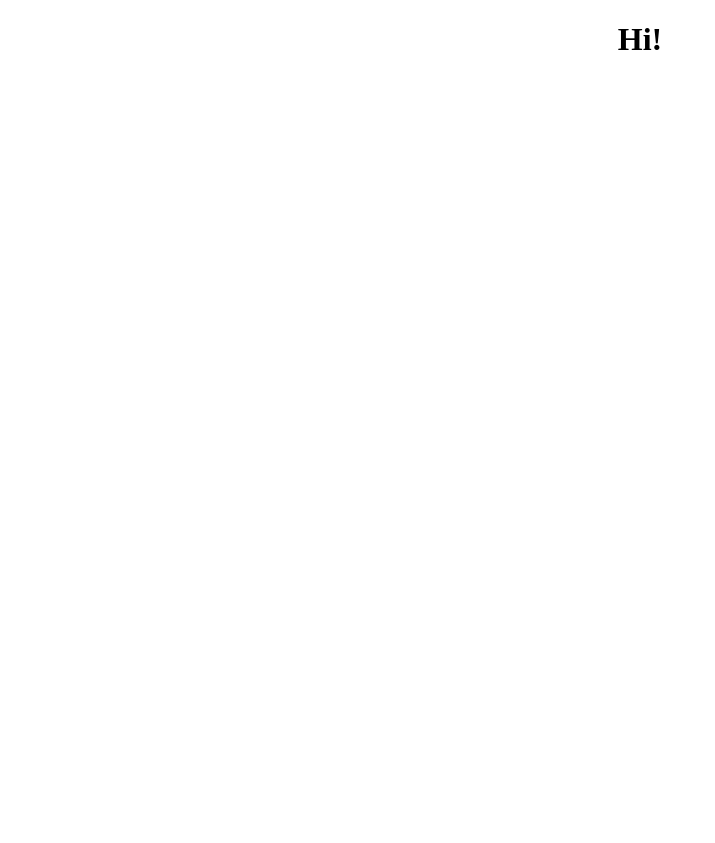
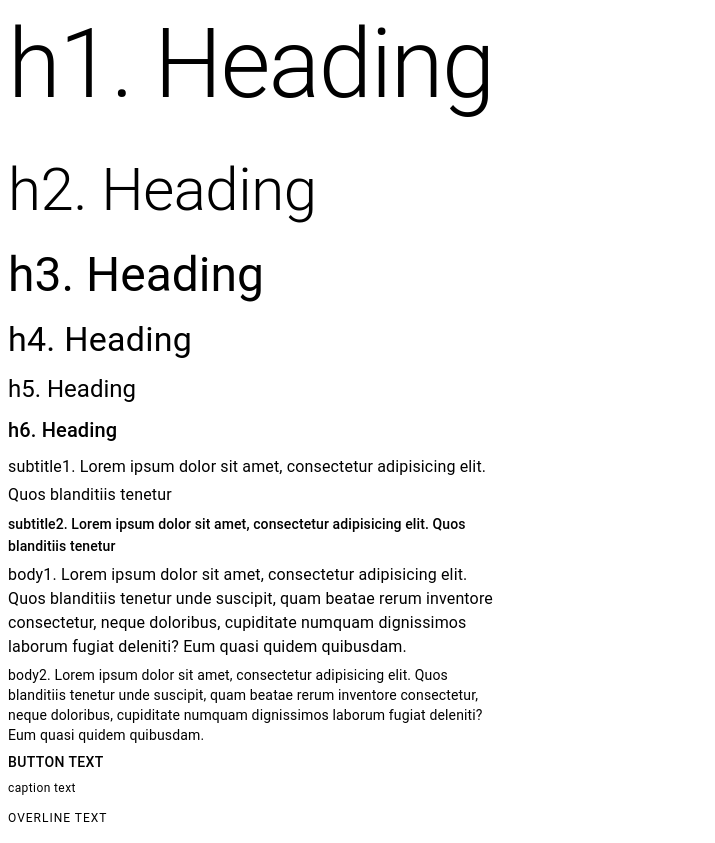
Before and after one commit to ryanhtanto/MaterialUi, a React (Create React App) app: page / in a window 1280 px wide. Shown: the whole page, without its empty margins (0-715 px from the left). Before the commit the page ends 800 px from the top, so only its background shows below. Built offline with nearby package versions, Linux system fonts and the light colour scheme.

Commit message:
add article

```diff
--- a/src/App.css
+++ /dev/null
@@ -1,38 +0,0 @@
-.App {
-  text-align: center;
-}
-
-.App-logo {
-  height: 40vmin;
-  pointer-events: none;
-}
-
-@media (prefers-reduced-motion: no-preference) {
-  .App-logo {
-    animation: App-logo-spin infinite 20s linear;
-  }
-}
-
-.App-header {
-  background-color: #282c34;
-  min-height: 100vh;
-  display: flex;
-  flex-direction: column;
-  align-items: center;
-  justify-content: center;
-  font-size: calc(10px + 2vmin);
-  color: white;
-}
-
-.App-link {
-  color: #61dafb;
-}
-
-@keyframes App-logo-spin {
-  from {
-    transform: rotate(0deg);
-  }
-  to {
-    transform: rotate(360deg);
-  }
-}
--- a/src/App.js
+++ /dev/null
@@ -1,11 +0,0 @@
-import './App.css';
-
-function App() {
-  return (
-    <div className="App">
-      <h1>Hi!</h1>
-    </div>
-  );
-}
-
-export default App;
--- /dev/null
+++ b/src/App.jsx
@@ -0,0 +1,8 @@
+import * as React from 'react';
+import Article from './components/article';
+
+export default function Types() {
+  return (
+    <Article />
+  );
+}
--- /dev/null
+++ b/src/components/article.jsx
@@ -0,0 +1,58 @@
+/* eslint-disable linebreak-style */
+import React from 'react';
+import Box from '@mui/material/Box';
+import Typography from '@mui/material/Typography';
+
+export default function Article() {
+  return (
+    <Box sx={{ width: '100%', maxWidth: 500 }}>
+      <Typography variant="h1" gutterBottom>
+        h1. Heading
+      </Typography>
+      <Typography variant="h2" gutterBottom>
+        h2. Heading
+      </Typography>
+      <Typography variant="h3" gutterBottom>
+        h3. Heading
+      </Typography>
+      <Typography variant="h4" gutterBottom>
+        h4. Heading
+      </Typography>
+      <Typography variant="h5" gutterBottom>
+        h5. Heading
+      </Typography>
+      <Typography variant="h6" gutterBottom>
+        h6. Heading
+      </Typography>
+      <Typography variant="subtitle1" gutterBottom>
+        subtitle1. Lorem ipsum dolor sit amet, consectetur adipisicing elit. Quos
+        blanditiis tenetur
+      </Typography>
+      <Typography variant="subtitle2" gutterBottom>
+        subtitle2. Lorem ipsum dolor sit amet, consectetur adipisicing elit. Quos
+        blanditiis tenetur
+      </Typography>
+      <Typography variant="body1" gutterBottom>
+        body1. Lorem ipsum dolor sit amet, consectetur adipisicing elit. Quos
+        blanditiis tenetur unde suscipit, quam beatae rerum inventore consectetur,
+        neque doloribus, cupiditate numquam dignissimos laborum fugiat deleniti? Eum
+        quasi quidem quibusdam.
+      </Typography>
+      <Typography variant="body2" gutterBottom>
+        body2. Lorem ipsum dolor sit amet, consectetur adipisicing elit. Quos
+        blanditiis tenetur unde suscipit, quam beatae rerum inventore consectetur,
+        neque doloribus, cupiditate numquam dignissimos laborum fugiat deleniti? Eum
+        quasi quidem quibusdam.
+      </Typography>
+      <Typography variant="button" display="block" gutterBottom>
+        button text
+      </Typography>
+      <Typography variant="caption" display="block" gutterBottom>
+        caption text
+      </Typography>
+      <Typography variant="overline" display="block" gutterBottom>
+        overline text
+      </Typography>
+    </Box>
+  );
+}
--- a/src/index.js
+++ b/src/index.js
@@ -6,7 +6,7 @@ const root = ReactDOM.createRoot(document.getElementById('root'));
 root.render(
   <React.StrictMode>
     <App />
-  </React.StrictMode>
+  </React.StrictMode>,
 );
 
 // If you want to start measuring performance in your app, pass a function
```
Also changed, not shown: package.json (+11 -1 lines), .eslintrc.json (added), 1 other file (tests, documents, lock files or other folders).
